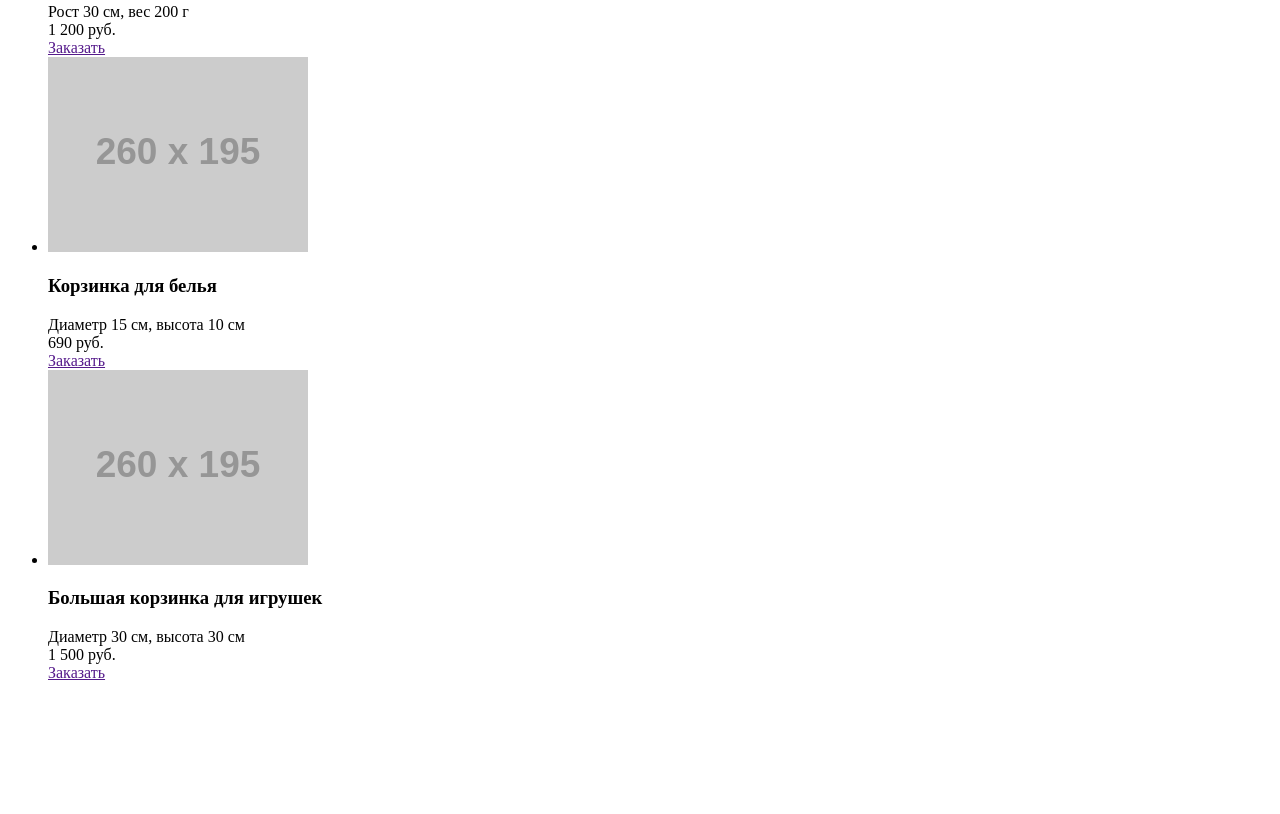
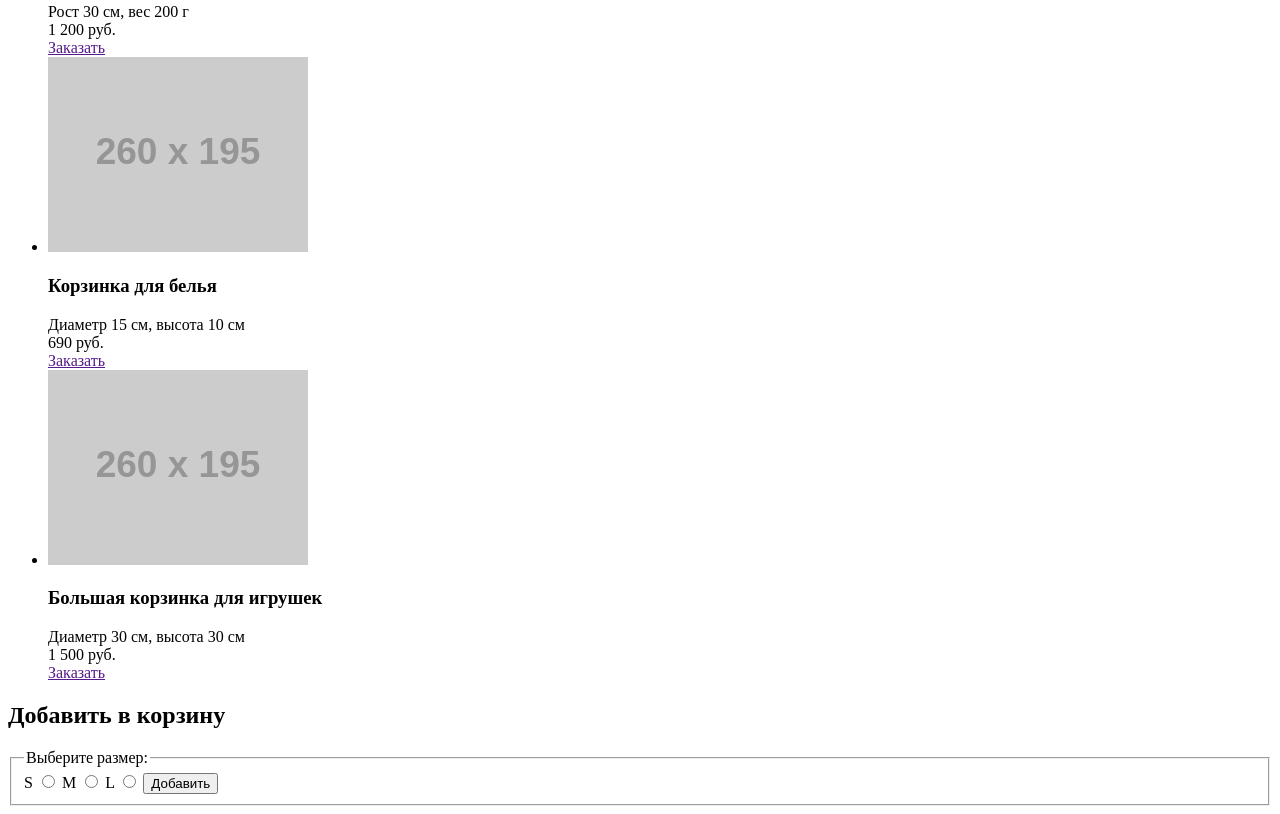
Before and after one commit to Pacata/mishka, a website: page catalog.html in a window 1280 px wide. Shown: the part 529-1343 px from the top of the page. Before the commit the page ends 1227 px from the top, so only its background shows below. Drawn offline with Linux system fonts and the light colour scheme; placeholder pictures from the web are drawn by us.

Commit message:
Added block modal-order

```diff
--- a/catalog.html
+++ b/catalog.html
@@ -66,7 +66,28 @@
             <a href="" class="catalog__add-basket">Заказать</a>
           </li>
         </ul>
-
+        <!-- <Модальное окно заказа товара> -->
+        <form class="modal-order" action="https://echo.htmlacademy.ru"
+              method="get">
+          <h2 class="modal-order__title">Добавить в корзину</h2>
+          <fieldset>
+            <legend>Выберите размер:</legend>
+            <label class="size-label">S
+              <input type="radio" name="size" id="s" value="s">
+            </label>
+            <label class="size-label">M
+              <input type="radio" name="size" id="m" value="m">
+            </label>
+            <label class="size-label">L
+              <input type="radio" name="size" id="l" value="l">
+            </label>
+            <button class="modal-order__btn-add btn"
+                    type="submit" name="btn-add" id="btn-add"
+                    value="odered">Добавить
+            </button>
+          </fieldset>
+        </form>
+        <!-- </Модальное окно заказа товара> -->
       </section>
     </main>
 
```
